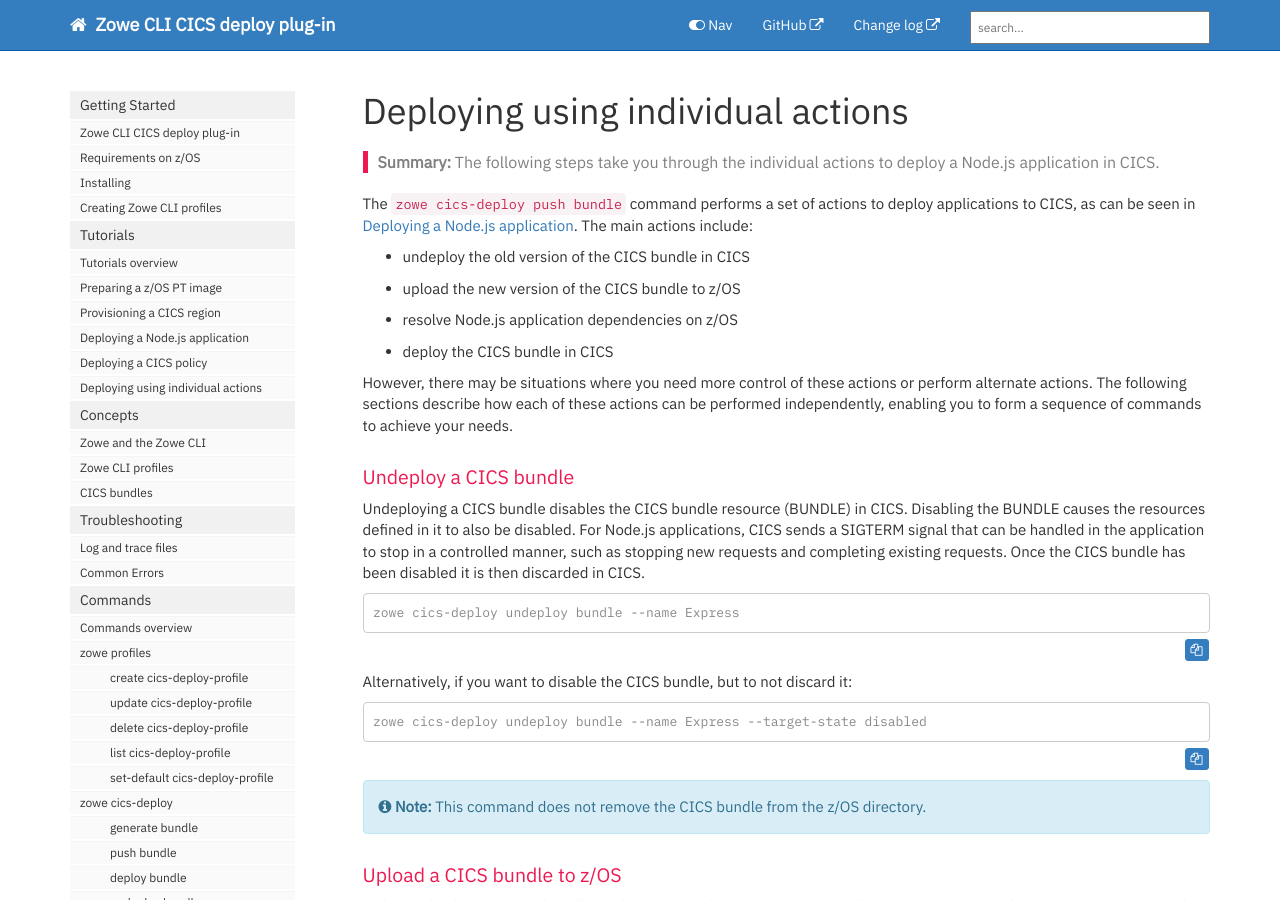
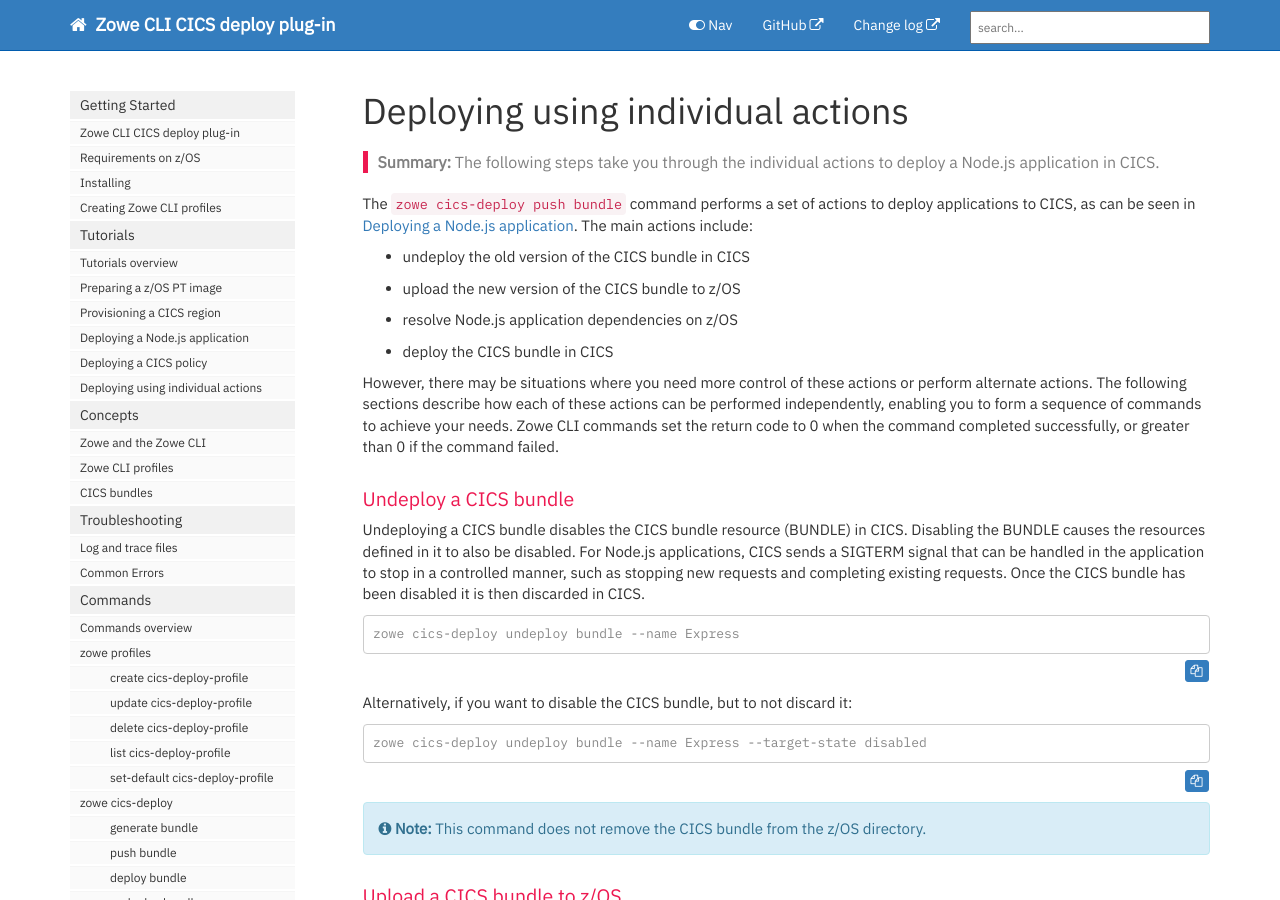
Before and after one commit to IBM/zowe-cli-cics-deploy-plugin, a Jekyll site: the page built from docs/pages/cdp/cdp-Deploying-using-individual-actions.md, in a window 1280 px wide and 900 px high. Built offline with Jekyll 4.4.1, drawn with Linux system fonts in a browser that asks for light colours; nearby versions of some CDN libraries; comment, search, counter and statistics services are not loaded.

Commit message:
Add doc for return code
Signed-off-by: Mark Cocker <mark_cocker@uk.ibm.com>

```diff
--- a/docs/pages/cdp/cdp-Deploying-using-individual-actions.md
+++ b/docs/pages/cdp/cdp-Deploying-using-individual-actions.md
@@ -16,7 +16,7 @@ The `zowe cics-deploy push bundle` command performs a set of actions to deploy a
 * resolve Node.js application dependencies on z/OS
 * deploy the CICS bundle in CICS
 
-However, there may be situations where you need more control of these actions or perform alternate actions. The following sections describe how each of these actions can be performed independently, enabling you to form a sequence of commands to achieve your needs.
+However, there may be situations where you need more control of these actions or perform alternate actions. The following sections describe how each of these actions can be performed independently, enabling you to form a sequence of commands to achieve your needs. Zowe CLI commands set the return code to 0 when the command completed successfully, or greater than 0 if the command failed.
 
 ### Undeploy a CICS bundle
 
```
